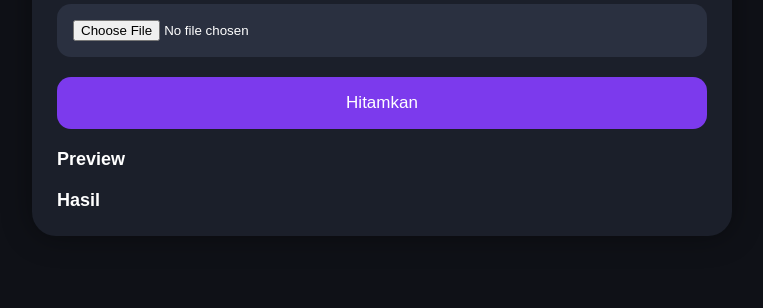
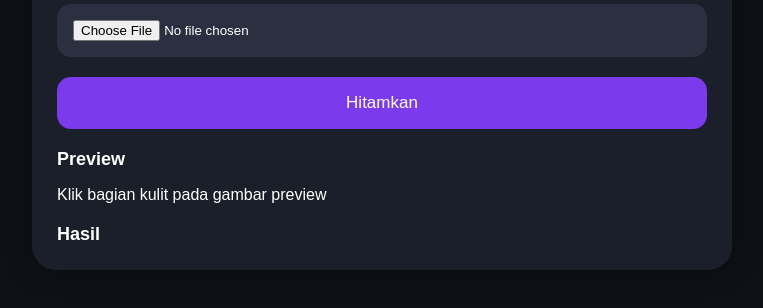
Before and after one commit to fallen-mizu/Web-server-hitam, a website: page index.html in a window 1280 px wide. Shown: the part 140-448 px from the top of the page, without its empty margins (258-1021 px from the left). Drawn offline with Linux system fonts and the light colour scheme.

Commit message:
Update index.html

```diff
--- a/index.html
+++ b/index.html
@@ -156,6 +156,9 @@ Preview
 </div>
 
 <img id="previewImg"/>
+    <p id="pickerInfo">
+Klik bagian kulit pada gambar preview
+    </p>
 
 <div class="label">
 Hasil
```
